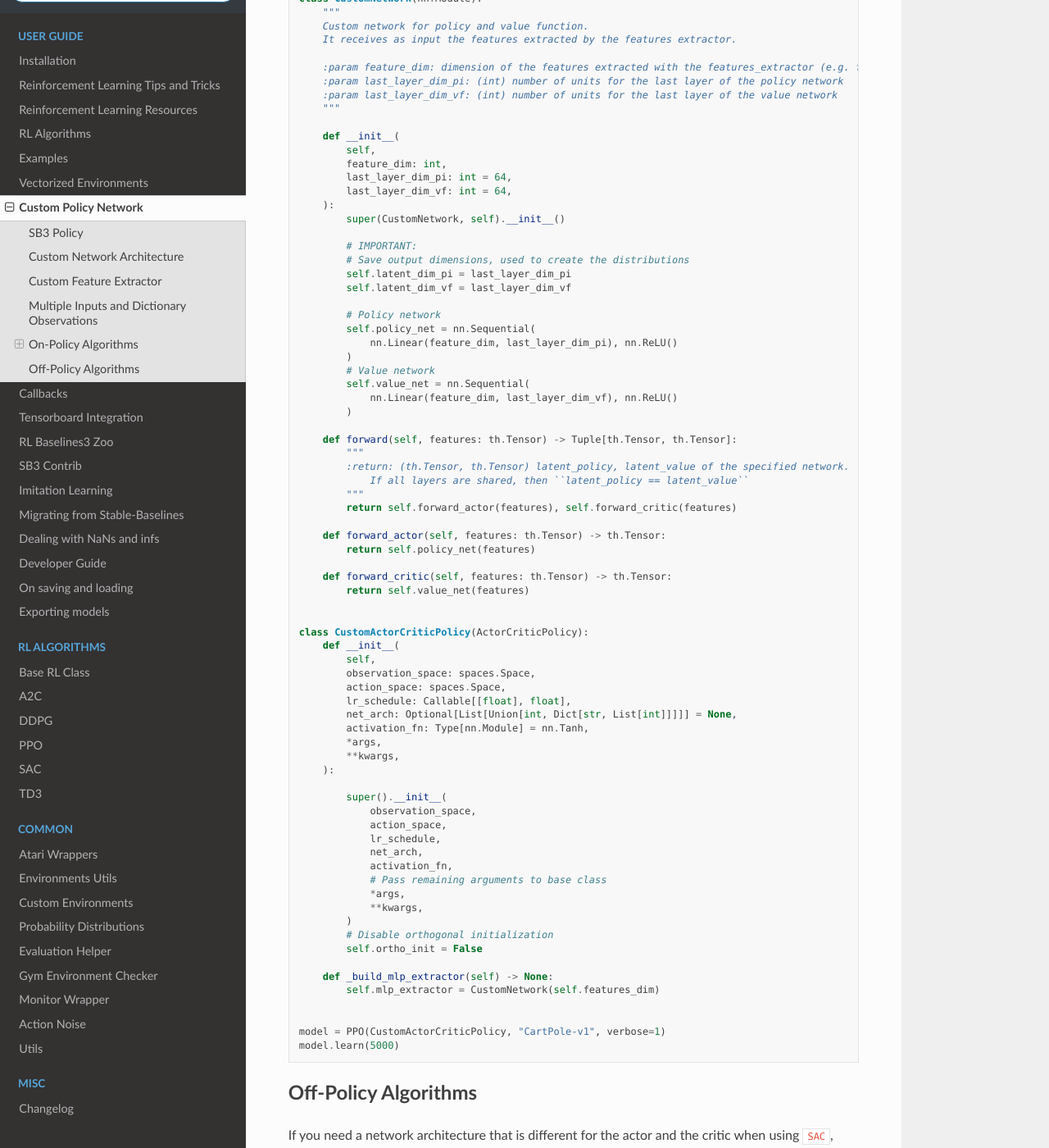
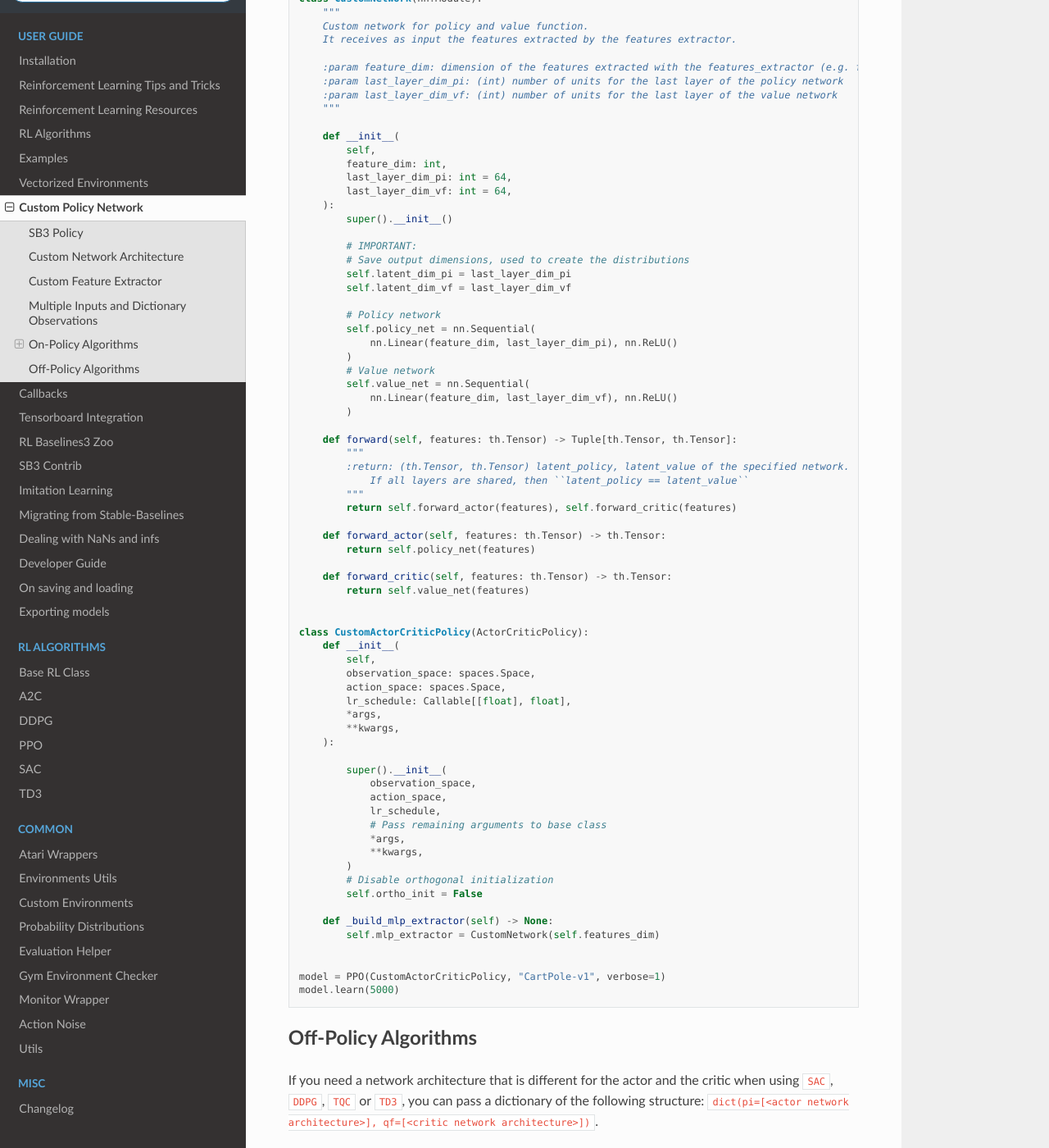
Before and after one commit to DLR-RM/stable-baselines3, a Sphinx documentation site: the page built from docs/guide/custom_policy.rst, in a window 1280 px wide and 1400 px high, scrolled down 6562 px. Shown: the whole window at 82% size. Built offline with Sphinx 7.4.7 and the Read the Docs theme 2.0.0, drawn with Linux system fonts in a browser that asks for light colours; pages that are not in the unit, such as notebooks, are missing from menus.

Commit message:
Minor edits

```diff
--- a/docs/guide/custom_policy.rst
+++ b/docs/guide/custom_policy.rst
@@ -325,7 +325,7 @@ If your task requires even more granular control over the policy/value architect
           last_layer_dim_pi: int = 64,
           last_layer_dim_vf: int = 64,
       ):
-          super(CustomNetwork, self).__init__()
+          super().__init__()
 
           # IMPORTANT:
           # Save output dimensions, used to create the distributions
@@ -361,8 +361,6 @@ If your task requires even more granular control over the policy/value architect
           observation_space: spaces.Space,
           action_space: spaces.Space,
           lr_schedule: Callable[[float], float],
-          net_arch: Optional[List[Union[int, Dict[str, List[int]]]]] = None,
-          activation_fn: Type[nn.Module] = nn.Tanh,
           *args,
           **kwargs,
       ):
@@ -371,8 +369,6 @@ If your task requires even more granular control over the policy/value architect
               observation_space,
               action_space,
               lr_schedule,
-              net_arch,
-              activation_fn,
               # Pass remaining arguments to base class
               *args,
               **kwargs,
```
Also changed, not shown: 2 other files.
